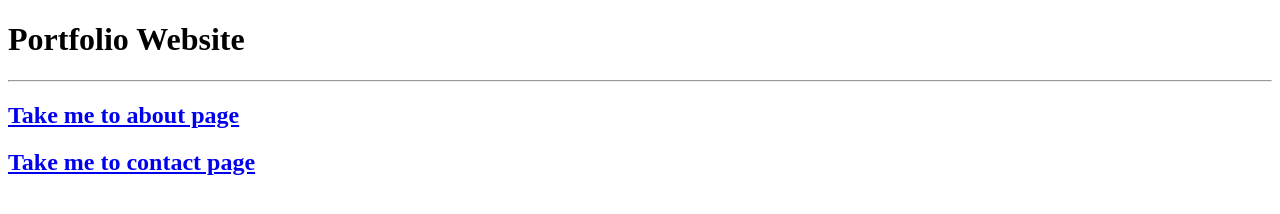
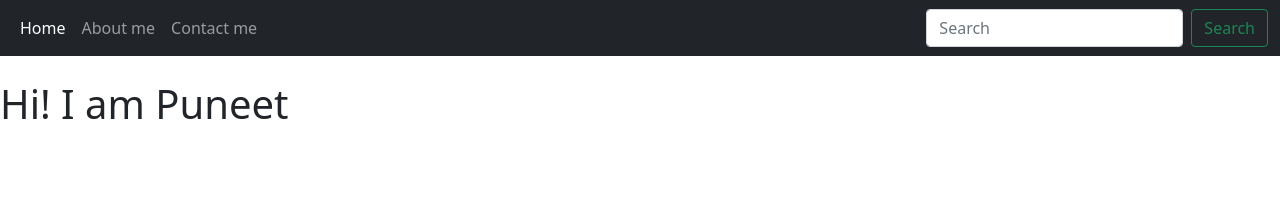
Before and after one commit to dev-puneet/learningGit-Github, a plain HTML site: page index.html in a window 1280 px wide. Drawn offline with nearby package versions, Linux system fonts and the light colour scheme.

Commit message:
impfix done updated index.html

```diff
--- a/index.html
+++ b/index.html
@@ -1,15 +1,65 @@
 <!DOCTYPE html>
 <html lang="en">
-<head>
-  <meta charset="UTF-8">
-  <meta http-equiv="X-UA-Compatible" content="IE=edge">
-  <meta name="viewport" content="width=device-width, initial-scale=1.0">
-  <title>My Portfolio</title>
-</head>
-<body>
-  <h1>Portfolio Website</h1>
-  <hr>
-  <h2><a href='/about.html'> Take me to about page</a></h2>
-  <h2><a href="/contact.html">Take me to contact page</a></h2>
-</body>
+  <head>
+    <!-- Required meta tags -->
+    <meta charset="utf-8" />
+    <meta name="viewport" content="width=device-width, initial-scale=1" />
+
+    <!-- Bootstrap CSS -->
+    <link
+      href="https://cdn.jsdelivr.net/npm/bootstrap@5.1.3/dist/css/bootstrap.min.css"
+      rel="stylesheet"
+      integrity="sha384-1BmE4kWBq78iYhFldvKuhfTAU6auU8tT94WrHftjDbrCEXSU1oBoqyl2QvZ6jIW3"
+      crossorigin="anonymous"
+    />
+
+    <title>Home page</title>
+  </head>
+  <body>
+    <nav class="navbar navbar-expand-lg navbar-dark bg-dark">
+      <div class="container-fluid">
+        <div class="collapse navbar-collapse" id="navbarSupportedContent">
+          <ul class="navbar-nav me-auto mb-2 mb-lg-0">
+            <li class="nav-item">
+              <a class="nav-link active" aria-current="page" href="#">Home</a>
+            </li>
+            <li class="nav-item">
+              <a class="nav-link" href="about.html">About me</a>
+            </li>
+            <li class="nav-item">
+              <a class="nav-link" href="contact.html">Contact me</a>
+            </li>
+          </ul>
+          <form class="d-flex">
+            <input
+              class="form-control me-2"
+              type="search"
+              placeholder="Search"
+              aria-label="Search"
+            />
+            <button class="btn btn-outline-success" type="submit">
+              Search
+            </button>
+          </form>
+        </div>
+      </div>
+    </nav>
+    <br />
+    <h1>Hi! I am Puneet</h1>
+
+    <!-- Optional JavaScript; choose one of the two! -->
+
+    <!-- Option 1: Bootstrap Bundle with Popper -->
+    <script
+      src="https://cdn.jsdelivr.net/npm/bootstrap@5.1.3/dist/js/bootstrap.bundle.min.js"
+      integrity="sha384-ka7Sk0Gln4gmtz2MlQnikT1wXgYsOg+OMhuP+IlRH9sENBO0LRn5q+8nbTov4+1p"
+      crossorigin="anonymous"
+    ></script>
+
+    <!-- Option 2: Separate Popper and Bootstrap JS -->
+    <!--
+    <script src="https://cdn.jsdelivr.net/npm/@popperjs/core@2.10.2/dist/umd/popper.min.js" integrity="sha384-7+zCNj/IqJ95wo16oMtfsKbZ9ccEh31eOz1HGyDuCQ6wgnyJNSYdrPa03rtR1zdB" crossorigin="anonymous"></script>
+    <script src="https://cdn.jsdelivr.net/npm/bootstrap@5.1.3/dist/js/bootstrap.min.js" integrity="sha384-QJHtvGhmr9XOIpI6YVutG+2QOK9T+ZnN4kzFN1RtK3zEFEIsxhlmWl5/YESvpZ13" crossorigin="anonymous"></script>
+    -->
+  </body>
 </html>
```
